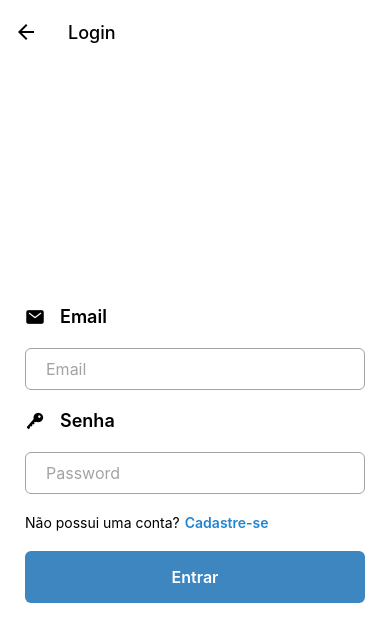
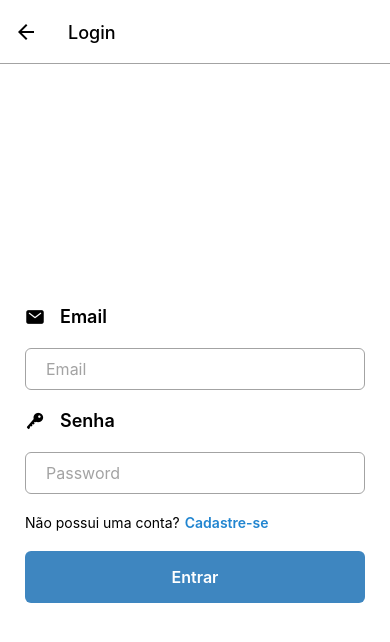
Before and after one commit to om-corp/SeaCare-App, a React Native app: screen /Login in a window 390 px wide. Shown: the top 642 px of the page. Built offline with nearby package versions, Linux system fonts and the light colour scheme; no server answers.

Commit message:
Alterando cor border e accent

```diff
--- a/src/components/input/Input.tsx
+++ b/src/components/input/Input.tsx
@@ -19,7 +19,7 @@ export default function Input({ label, placeholder, value, onChangeText, secureT
                     placeholder={placeholder}
                     value={value}
                     onChangeText={onChangeText}
-                    placeholderTextColor={colors.accent}
+                    placeholderTextColor={colors.border}
                     secureTextEntry={secureTextEntry}
                 />
 
@@ -35,8 +35,7 @@ const styles = StyleSheet.create({
         fontWeight: '600',
     },
     input: {
-        backgroundColor: colors.background,
-        borderColor: colors.accent,
+        borderColor: colors.border,
         borderRadius: 6,
         borderWidth: 1,
         color: colors.text,
--- a/src/lib/theme/theme-colors/light-colors.ts
+++ b/src/lib/theme/theme-colors/light-colors.ts
@@ -7,12 +7,12 @@ export const lightColors: ThemeColors = {
     background: background,
     card: background,
     text: '#000000',
-    border: background,
+    border: '#A3A3A3',
     notification: '#FF3A2E',
 
     black: '#000000',
     white: '#FFFFFF',
-    accent: '#A3A3A3',
+    accent: '#F3F3F3',
 
     error: '#D01919',
     warning: '#FBBD08',
```
